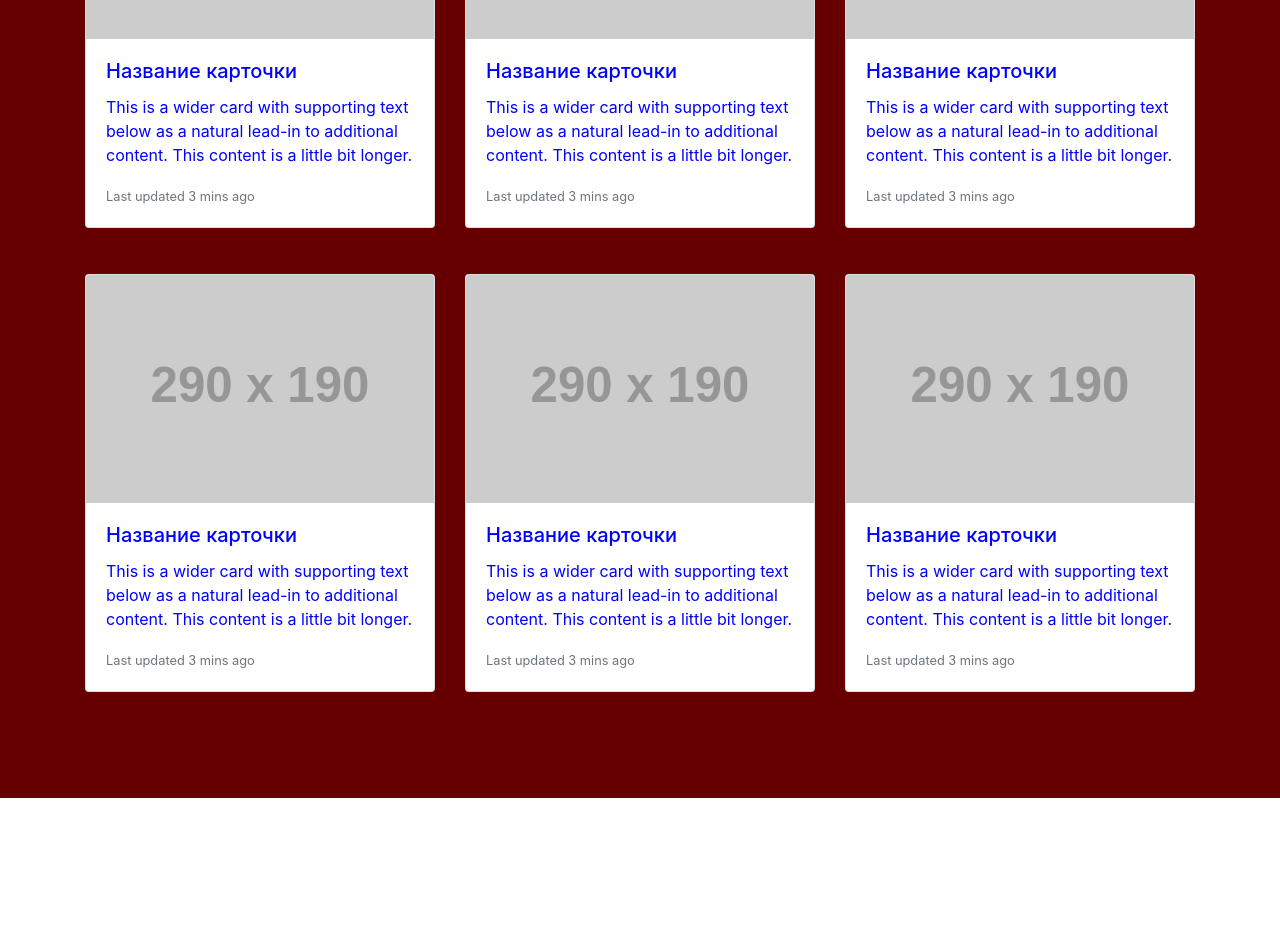
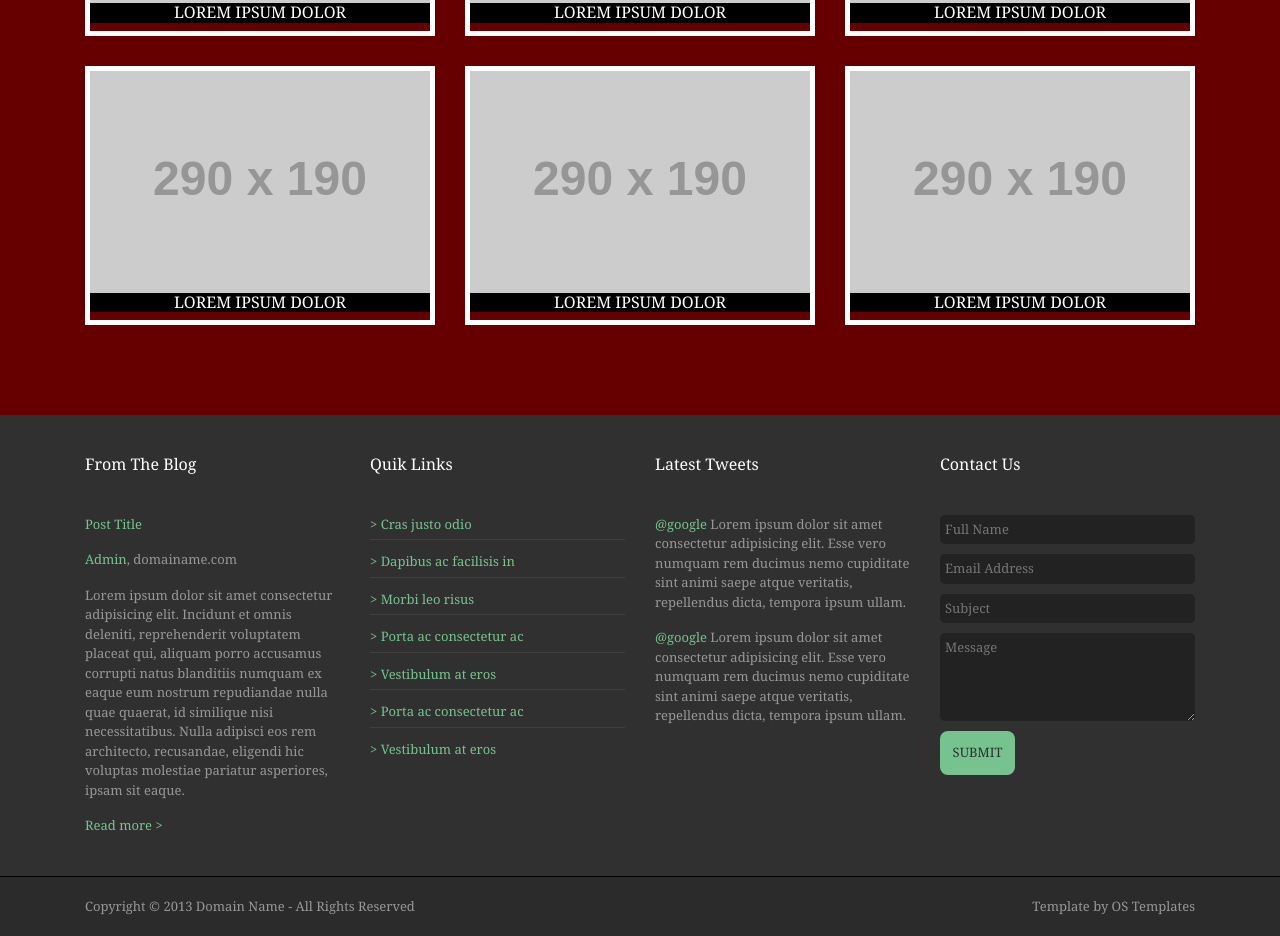
Before and after one commit to GrafTT/modernist, a website built with webpack: page src/index.html in a window 1280 px wide. Shown: the part 1345-2281 px from the top of the page. Before the commit the page ends 2143 px from the top, so only its background shows below. Built offline with nearby package versions, Linux system fonts and the light colour scheme; placeholder pictures from the web are drawn by us.

Commit message:
Almost ready styles

```diff
--- a/src/index.html
+++ b/src/index.html
@@ -10,7 +10,8 @@
 
 <body>
   <header class="header">
-    <div class="header__wrapper">
+
+    <div class="container">
       <nav class="navbar navbar-expand-lg">
         <a class="navbar-brand" href="#">The Modernist
           <span>Free PSD Website Template</span>
@@ -21,7 +22,7 @@
         </button>
         <div class="collapse navbar-collapse" id="navbarNavDropdown">
           <ul class="navbar-nav w-100 justify-content-end">
-            <li class="nav-item active">
+            <li class="nav-item">
               <a class="nav-link" href="#">Home</a>
             </li>
             <li class="nav-item">
@@ -102,14 +103,13 @@
   </header>
 
   <section class="works">
-    <div class="service">
       <div class="container">
-        <div class="row justify-content-between no-gutters">
+        <div class="row justify-content-between">
           <div class="col-md-3 col-sm-6">
             <div class="card">
               <div class="card-body text-center">
                 <img src="http://via.placeholder.com/120x120" alt="Card image cap">
-                <h5 class="card-title">Название карточки</h5>
+                <h3 class="card-title">Service title</h3>
                 <p class="card-text">This is a wider card with supporting text below as a natural lead-in to additional content. This content
                   is a little bit longer.</p>
               </div>
@@ -119,7 +119,7 @@
             <div class="card">
               <div class="card-body text-center">
                 <img src="http://via.placeholder.com/120x120" alt="Card image cap">
-                <h5 class="card-title">Название карточки</h5>
+                <h3 class="card-title">Service title</h3>
                 <p class="card-text">This is a wider card with supporting text below as a natural lead-in to additional content. This content
                   is a little bit longer.</p>
               </div>
@@ -129,7 +129,7 @@
             <div class="card">
               <div class="card-body text-center">
                 <img src="http://via.placeholder.com/120x120" alt="Card image cap">
-                <h5 class="card-title">Название карточки</h5>
+                <h3 class="card-title">Service title</h3>
                 <p class="card-text">This is a wider card with supporting text below as a natural lead-in to additional content. This content
                   is a little bit longer.</p>
               </div>
@@ -139,7 +139,7 @@
             <div class="card">
               <div class="card-body text-center">
                 <img src="http://via.placeholder.com/120x120" alt="Card image cap">
-                <h5 class="card-title">Название карточки</h5>
+                <h3 class="card-title">Service title</h3>
                 <p class="card-text">This is a wider card with supporting text below as a natural lead-in to additional content. This content
                   is a little bit longer.</p>
               </div>
@@ -150,75 +150,124 @@
           <div class="line"></div>
           <a>Latest Works</a>
         </div>
+      </div>
+      <div class="container gallery">
+              <div class="row justify-content-between">
+                <div class="col-md-4 col-sm-6 col-lg-4">
+                  <div class="gallery__item">
+                    <img src="http://via.placeholder.com/290x190" alt="">
+                    <div class="gallery__item_title">
+                        <h6>Lorem ipsum dolor</h6>
+                    </div>
+                  </div>
 
-        <div class="gallery">
-          <div class="row justify-content-between ">
-              <div class="col-md-4 col-sm-6 gallery__item">
-                  <div class="card mb-3">
-                      <img class="card-img-top" src="http://via.placeholder.com/290x190" alt="Card image cap">
-                      <div class="card-body">
-                        <h5 class="card-title">Название карточки</h5>
-                        <p class="card-text">This is a wider card with supporting text below as a natural lead-in to additional content. This content is a little bit longer.</p>
-                        <p class="card-text"><small class="text-muted">Last updated 3 mins ago</small></p>
+                </div>
+                <div class="col-md-4 col-sm-6 col-lg-4">
+                  <div class="gallery__item">
+                    <img src="http://via.placeholder.com/290x190" alt="">
+                    <div class="gallery__item_title">
+                        <h6>Lorem ipsum dolor</h6>
                     </div>
                   </div>
                 </div>
-                <div class="col-md-4 col-sm-6 gallery__item">
-                  <div class="card mb-3">
-                      <img class="card-img-top" src="http://via.placeholder.com/290x190" alt="Card image cap">
-                      <div class="card-body">
-                        <h5 class="card-title">Название карточки</h5>
-                        <p class="card-text">This is a wider card with supporting text below as a natural lead-in to additional content. This content is a little bit longer.</p>
-                        <p class="card-text"><small class="text-muted">Last updated 3 mins ago</small></p>
+                <div class="col-md-4 col-sm-6 col-lg-4">
+                  <div class="gallery__item">
+                    <img src="http://via.placeholder.com/290x190" alt="">
+                    <div class="gallery__item_title">
+                        <h6>Lorem ipsum dolor</h6>
                     </div>
                   </div>
                 </div>
-                <div class="col-md-4 col-sm-6 gallery__item">
-                  <div class="card mb-3">
-                      <img class="card-img-top" src="http://via.placeholder.com/290x190" alt="Card image cap">
-                      <div class="card-body">
-                        <h5 class="card-title">Название карточки</h5>
-                        <p class="card-text">This is a wider card with supporting text below as a natural lead-in to additional content. This content is a little bit longer.</p>
-                        <p class="card-text"><small class="text-muted">Last updated 3 mins ago</small></p>
+                <div class="col-md-4 col-sm-6 col-lg-4">
+                  <div class="gallery__item">
+                    <img src="http://via.placeholder.com/290x190" alt="">
+                    <div class="gallery__item_title">
+                        <h6>Lorem ipsum dolor</h6>
                     </div>
                   </div>
                 </div>
-                <div class="col-md-4 col-sm-6 gallery__item">
-                  <div class="card mb-3">
-                      <img class="card-img-top" src="http://via.placeholder.com/290x190" alt="Card image cap">
-                      <div class="card-body">
-                        <h5 class="card-title">Название карточки</h5>
-                        <p class="card-text">This is a wider card with supporting text below as a natural lead-in to additional content. This content is a little bit longer.</p>
-                        <p class="card-text"><small class="text-muted">Last updated 3 mins ago</small></p>
+                <div class="col-md-4 col-sm-6 col-lg-4">
+                  <div class="gallery__item">
+                    <img src="http://via.placeholder.com/290x190" alt="">
+                    <div class="gallery__item_title">
+                        <h6>Lorem ipsum dolor</h6>
                     </div>
                   </div>
                 </div>
-                <div class="col-md-4 col-sm-6 gallery__item">
-                  <div class="card mb-3">
-                      <img class="card-img-top" src="http://via.placeholder.com/290x190" alt="Card image cap">
-                      <div class="card-body">
-                        <h5 class="card-title">Название карточки</h5>
-                        <p class="card-text">This is a wider card with supporting text below as a natural lead-in to additional content. This content is a little bit longer.</p>
-                        <p class="card-text"><small class="text-muted">Last updated 3 mins ago</small></p>
-                      </div>
-                    </div>
-                </div>
-                <div class="col-md-4 col-sm-6 gallery__item">
-                  <div class="card mb-3">
-                      <img class="card-img-top" src="http://via.placeholder.com/290x190" alt="Card image cap">
-                      <div class="card-body">
-                        <h5 class="card-title">Название карточки</h5>
-                        <p class="card-text">This is a wider card with supporting text below as a natural lead-in to additional content. This content is a little bit longer.</p>
-                        <p class="card-text"><small class="text-muted">Last updated 3 mins ago</small></p>
+                <div class="col-md-4 col-sm-6 col-lg-4">
+                  <div class="gallery__item">
+                    <img src="http://via.placeholder.com/290x190" alt="">
+                    <div class="gallery__item_title">
+                        <h6>Lorem ipsum dolor</h6>
                     </div>
                   </div>
                 </div>
               </div>
+      </div>
+  </section>
 
+  <section class="pre-footer">
+    <div class="container">
+      <div class="row">
+        <div class="col-md-3 col-lg-3 col-sm-6 col-12">
+          <div class="pre-footer__blog">
+            <h5 class="pre-footer-accent">From The Blog</h5>
+            <p class="pre-footer-accent">Post Title</p>
+            <p><span class="pre-footer-accent">Admin</span>, domainame.com</p>
+            <p>Lorem ipsum dolor sit amet consectetur adipisicing elit. Incidunt et omnis deleniti, reprehenderit voluptatem placeat qui, aliquam porro accusamus corrupti natus blanditiis numquam ex eaque eum nostrum repudiandae nulla quae quaerat, id similique nisi necessitatibus. Nulla adipisci eos rem architecto, recusandae, eligendi hic voluptas molestiae pariatur asperiores, ipsam sit eaque.</p>
+            <a href="#" class="pre-footer-accent">Read more ></a>
+          </div>
+        </div>
+        <div class="col-md-3 col-lg-3 col-sm-6 col-12">
+          <div class="pre-footer__links">
+            <h5>Quik Links</h5>
+            <ul class="list-group list-group-flush">
+                <a href="#" class="list-group-item">> Cras justo odio</a>
+                <a href="#" class="list-group-item">> Dapibus ac facilisis in</a>
+                <a href="#" class="list-group-item">> Morbi leo risus</a>
+                <a href="#" class="list-group-item">> Porta ac consectetur ac</a>
+                <a href="#" class="list-group-item">> Vestibulum at eros</a>
+                <a href="#" class="list-group-item">> Porta ac consectetur ac</a>
+                <a href="#" class="list-group-item">> Vestibulum at eros</a>
+              </ul>
+          </div>
+        </div>
+        <div class="col-md-3 col-lg-3 col-sm-6 col-12">
+          <div class="pre-footer__tweets">
+            <h5>Latest Tweets</h5>
+            <div class="tweet__item">
+              <p class="tweet__item_text"><span class="tweet__item_user pre-footer-accent">@google </span>Lorem ipsum dolor sit amet consectetur adipisicing elit. Esse vero numquam rem ducimus nemo cupiditate sint animi saepe atque veritatis, repellendus dicta, tempora ipsum ullam.</p>
+            </div>
+            <div class="tweet__item">
+              <p class="tweet__item_text"><span class="tweet__item_user pre-footer-accent">@google </span>Lorem ipsum dolor sit amet consectetur adipisicing elit. Esse vero numquam rem ducimus nemo cupiditate sint animi saepe atque veritatis, repellendus dicta, tempora ipsum ullam.</p>
+            </div>
+          </div>
+        </div>
+        <div class="col-md-3 col-lg-3 col-sm-6 col-12">
+          <div class="pre-footer__contact">
+            <h5>Contact Us</h5>
+            <form class="contact__form">
+              <input type="text" class="contact__form_input" data-input="name" name="Name" placeholder="Full Name">
+              <input type="email" class="contact__form_input" data-input="email" name="Email" placeholder="Email Address">
+              <input type="text" class="contact__form_input" data-input="subject" name="Subject" placeholder="Subject">
+              <textarea name="Msg" rows="4" class="contact__form_input" placeholder="Message"></textarea></textarea>
+              <button type="submit" class="contact__form_button">Submit</button>
+            </form>
+          </div>
         </div>
       </div>
     </div>
   </section>
+  <footer class="footer">
+    <div class="container ">
+      <div class="row justify-content-between">
+        <div class="col-6 text-left"><span>Copyright © 2013 Domain Name - All Rights Reserved</span></div>
+        <div class="col-6 text-right"><span>Template by OS Templates</span></div>
+      </div>
+    </div>
+
+
+  </footer>
 </body>
 
 </html>
--- a/src/js/index.js
+++ b/src/js/index.js
@@ -1,10 +1,10 @@
 import $ from 'jquery';
 import popper from 'popper.js';
-import bootstrap from 'bootstrap';
+import carousel from 'bootstrap/js/src/carousel';
+import collapse from 'bootstrap/js/src/collapse';
+import dropdown from 'bootstrap/js/src/dropdown';
 
 
-$(function() {
-    $('body').css('color', 'blue');
-});
+
 
 import '../scss/style.scss';
--- /dev/null
+++ b/src/scss/blocks/_carousel.scss
@@ -0,0 +1,15 @@
+//CAROUSEL
+.carousel-item__wrapper{
+  display: flex;
+  justify-content: space-between;
+  padding: 60px;
+}
+[class|="carousel-control"]{
+  width: 20px;
+}
+
+
+.carousel-item__img{
+  border: 25px solid #6b6b6b;
+  border-radius: 50%;
+}
--- /dev/null
+++ b/src/scss/blocks/_footer.scss
@@ -0,0 +1,6 @@
+//FOOTER
+.footer{
+  color: #979797;
+  background-color: #2b2b2b;
+  padding: 20px 0;
+}
--- /dev/null
+++ b/src/scss/blocks/_gallery.scss
@@ -0,0 +1,19 @@
+.gallery__item{
+  margin-bottom: 30px;
+  border: 5px solid #fff;
+  text-align: center;
+  transition: all ease 0.5s;
+  &:hover{
+    border-color: $accent-color;
+  }
+  img{
+    width: 100%;
+  }
+  .gallery__item_title{
+    background-color: #000;
+    color: #fff;
+    text-transform: uppercase;
+    height: 100%;
+  }
+
+}
--- /dev/null
+++ b/src/scss/blocks/_header.scss
@@ -0,0 +1,5 @@
+.header{
+  background-color: #290000;
+  border-top: 4px solid $accent-color;
+  padding-top: 25px;
+}
--- /dev/null
+++ b/src/scss/blocks/_preFooter.scss
@@ -0,0 +1,61 @@
+//PREFOOTER
+.pre-footer{
+  background-color: #303030;
+  padding: 40px 0;
+  border-bottom: 1px solid #000;
+  color: #979797;
+  h5{
+    font-size: 16px;
+    color: #fff;
+    margin-bottom: 40px;
+  }
+}
+.pre-footer-accent{
+  color: $accent-color;
+  &:hover{
+    color: #fff;
+    text-decoration: none;
+  }
+}
+.list-group-item{
+  background-color: transparent;
+  color: $accent-color;
+  padding-left: 0;
+  border: 1px solid #404040;
+  padding-bottom: 5px;
+  &:first-child{
+    border-top: none;
+    padding-top: 0;
+  }
+  &:hover{
+    color: #fff;
+  }
+}
+
+.contact__form{
+  display: flex;
+  flex-direction: column;
+  color: #979797;
+}
+.contact__form_input{
+  padding: 5px;
+  background-color: #222;
+  border: none;
+  border-radius: 5px;
+  margin-bottom: 10px;
+  color: #fff;
+}
+
+.contact__form_button{
+  background-color: $accent-color;
+  color: #303030;
+  text-transform: uppercase;
+  border: none;
+  border-radius: 8px;
+  width: 75px;
+  padding: 12px 10px;
+  transition: all ease 0.3s;
+  &:hover{
+    color: #fff;
+  }
+}
--- /dev/null
+++ b/src/scss/blocks/_works.scss
@@ -0,0 +1,43 @@
+//WORKS
+.works{
+  padding: 60px 0;
+  color: #000;
+}
+
+.card{
+  border-radius: 0px;
+  transition: all ease 0.4s;
+  font-family: 'Georgia', sans-serif;
+  h3{
+    text-transform: uppercase;
+  }
+  &:hover{
+    background-color: $accent-color;
+    color: #fff;
+  }
+}
+
+.latest-works{
+  position: relative;
+  color: #fff;
+  margin: 40px 0;
+  text-transform: uppercase;
+  font-size: 32px;
+  font-family: 'Georgia', sans-serif;
+  text-align: center;
+  z-index: 10;
+  a{
+    background-color: #303030;
+    padding: 10px;
+    border-radius: 15px;
+  }
+  .line{
+    width: 100%;
+    height: 3px;
+    position: absolute;
+    top: 50%;
+    left: 0;
+    background-color: #303030;
+    z-index: -1;
+  }
+}
--- a/src/scss/style.scss
+++ b/src/scss/style.scss
@@ -1,99 +1,18 @@
 @import "~bootstrap/scss/bootstrap";
 @import './_vars';
 
-.header{
-  background-color: #290000;
-  border-top: 4px solid $accent-color;
-  padding-top: 25px;
-}
-.header__wrapper{
-  max-width: 960px;
-  margin: 0 auto;
-}
-.navbar-brand{
+@import './blocks/_header';
+@import './blocks/_navbar';
+@import './blocks/_carousel';
+@import './blocks/_works';
+@import './blocks/_gallery';
+@import './blocks/_preFooter';
+@import './blocks/_footer';
+
+
+body{
+  background-color: #660000;
+  font-size: 13px;
   color: #fff;
   font-family: 'Georgia', sans-serif;
-  font-size: 28px;
-  margin-top: -5px;
-  span{
-    font-size: 12px;
-    display: block;
-    margin-top: -13px;
-  }
-  &:hover{
-    color: #fff;
-  }
 }
-
-.nav-link{
-  color: #fff;
-  font-family: 'Georgia', sans-serif;
-  text-transform: uppercase;
-  font-size: 13px;
-  padding: 16px;
-}
-.nav-link:hover, .nav-link:focus{
-  color: $accent-color;
-}
-.nav-item.active{
-  background-color: $accent-color;
-  border: 1px solid transparent;
-  border-radius: 10px;
-  display: block;
-}
-.nav-item.active .nav-link:hover{
-  color: #fff;
-}
-
-//CAROUSEL
-.carousel-item__wrapper{
-  display: flex;
-  justify-content: space-between;
-  padding: 60px;
-}
-[class|="carousel-control"]{
-  width: 20px;
-}
-
-
-.carousel-item__img{
-  border: 25px solid #6b6b6b;
-  border-radius: 50%;
-}
-
-
-//WORKS
-.works{
-  padding: 60px 0;
-  background-color: #660000;
-
-}
-
-.latest-works{
-  position: relative;
-  color: #fff;
-  margin: 40px 0;
-  text-transform: uppercase;
-  font-size: 32px;
-  font-family: 'Georgia', sans-serif;
-  text-align: center;
-  z-index: 10;
-  a{
-    background-color: #303030;
-    padding: 10px;
-    border-radius: 15px;
-  }
-  .line{
-    width: 100%;
-    height: 3px;
-    position: absolute;
-    top: 50%;
-    left: 0;
-    background-color: #303030;
-    z-index: -1;
-  }
-}
-.gallery__item{
-  margin-bottom: 30px;
-
-}
```
Also changed, not shown: src/scss/blocks/_navbar.scss (added, +39 -0 lines). Lines whose indentation alone changed are shown as unchanged.
